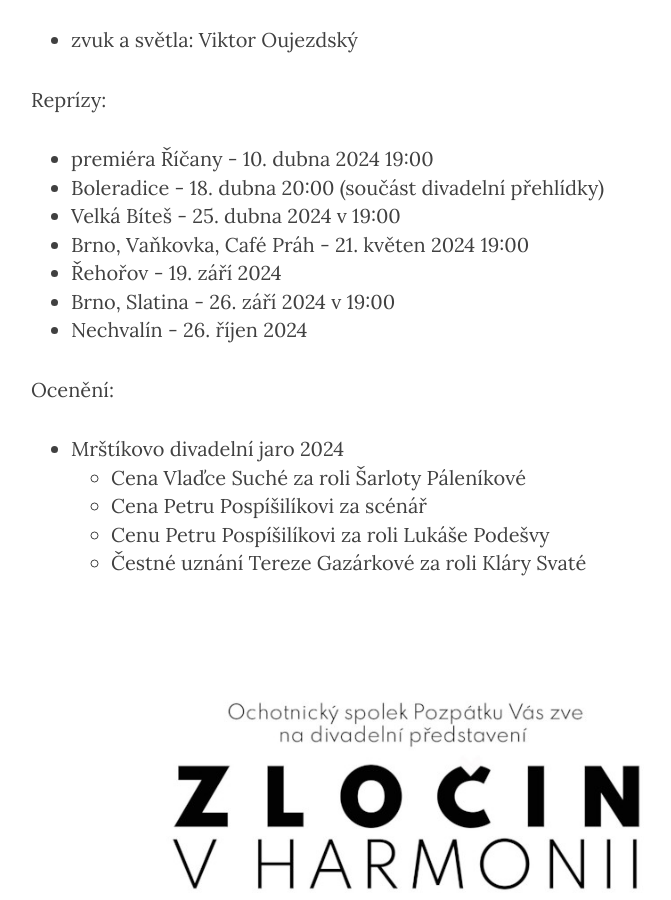
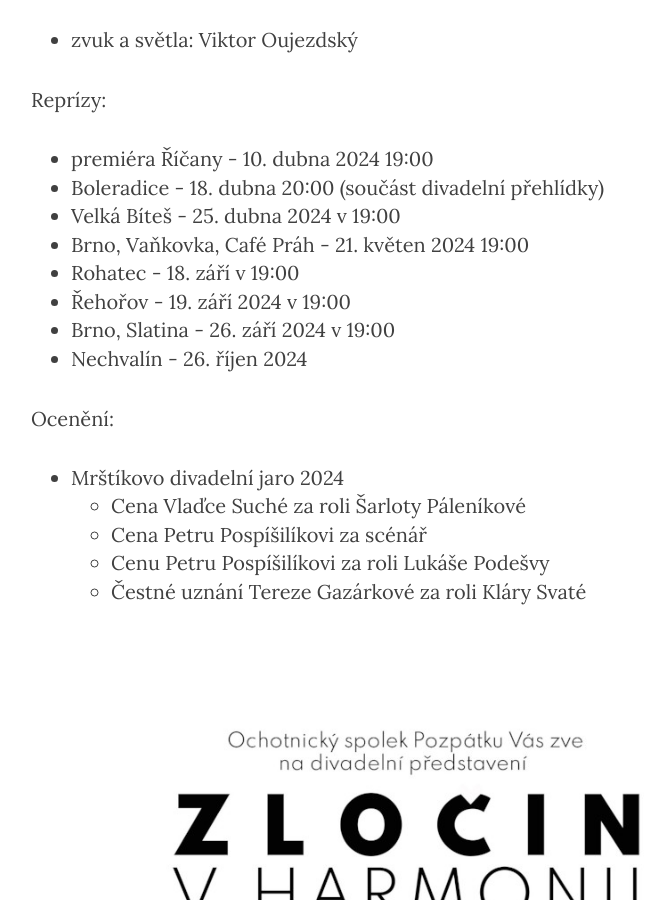
Before and after one commit to xsuchy/pozpatku, a Jekyll site: the page built from _posts/2024-02-24-zlocin-v-harmonii.markdown, in a window 1280 px wide and 900 px high, scrolled down 1206 px. Shown: the whole window, without its empty margins (234-905 px from the left). Built offline with Jekyll 4.4.1, drawn with Linux system fonts in a browser that asks for light colours; nearby versions of some CDN libraries.

Commit message:
add Rohatec

```diff
--- a/_posts/2024-02-24-zlocin-v-harmonii.markdown
+++ b/_posts/2024-02-24-zlocin-v-harmonii.markdown
@@ -33,7 +33,8 @@ Reprízy:
  * [Boleradice](https://boleradice-divadlo.cz/program-rezervace-dsbm/?view=detail&id=367956&date=18.04.2024) - 18. dubna 20:00 (součást [divadelní přehlídky](https://www.mrstikovodivadelnijaro.cz/program-prehlidky/))
  * [Velká Bíteš - 25. dubna 2024](https://www.facebook.com/events/990467832495585) v 19:00
  * [Brno, Vaňkovka, Café Práh - 21. květen 2024 19:00](https://www.cafeprah.cz/kalendar-akci/akce-3594)
- * Řehořov - 19. září 2024
+ * Rohatec - 18. září v 19:00
+ * Řehořov - 19. září 2024 v 19:00
  * Brno, Slatina - 26. září 2024 v 19:00
  * Nechvalín - 26. říjen 2024
 
```
